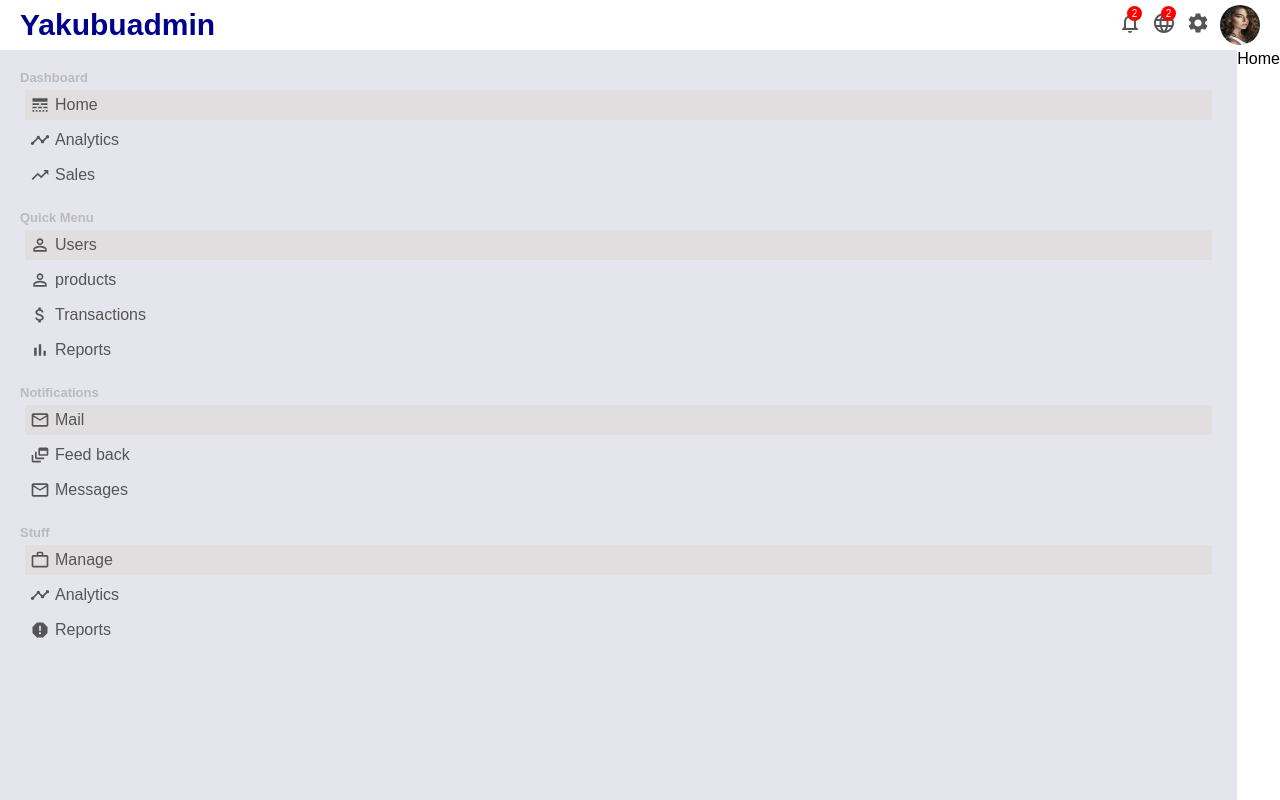
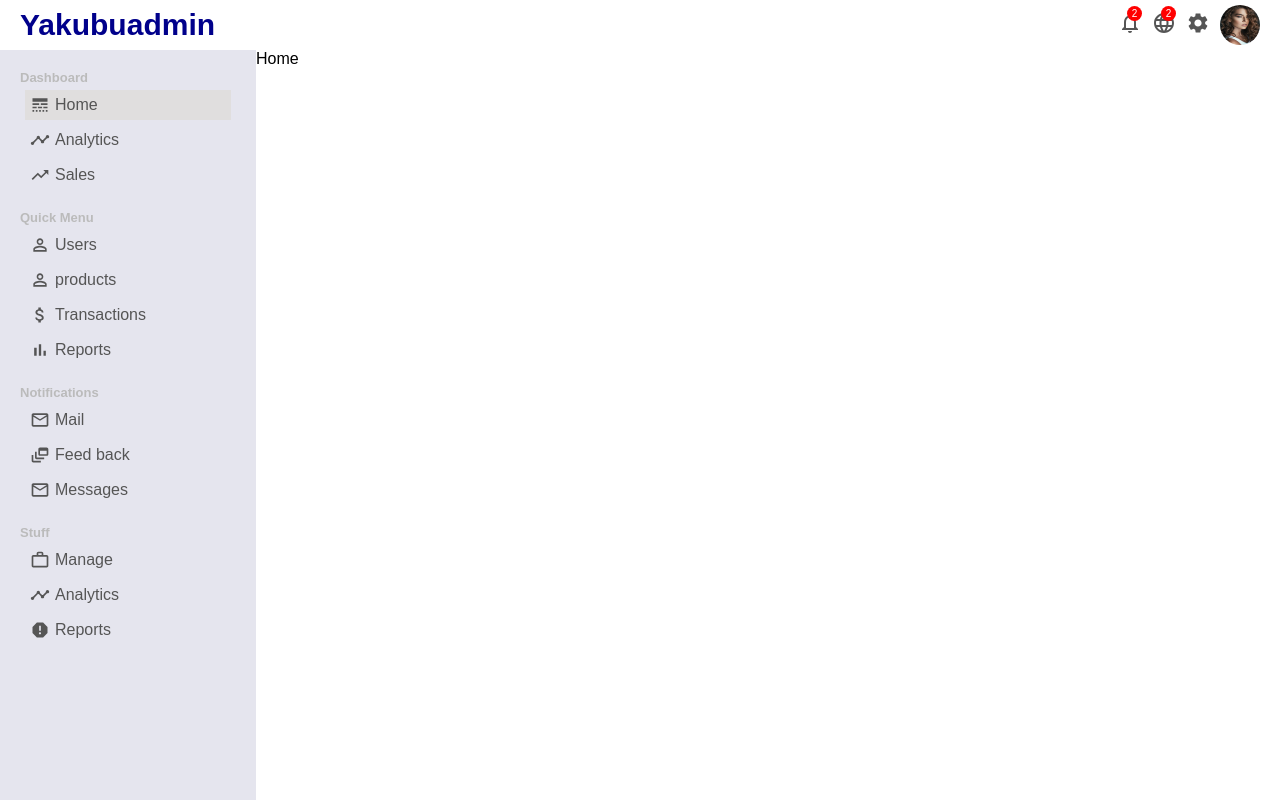
Before and after one commit to YakubuAmidu/admin, a React (Create React App) app: page / in a window 1280 px wide. Built offline with nearby package versions, Linux system fonts and the light colour scheme; a web font is replaced by a local one.

Commit message:
Initial commit

```diff
--- a/src/App.css
+++ b/src/App.css
@@ -1,7 +1,3 @@
 .container {
     display: flex;
 }
-
-.others{
-    flex: 4;
-}
--- a/src/components/sidebar/sidebar.jsx
+++ b/src/components/sidebar/sidebar.jsx
@@ -39,7 +39,7 @@ export default function sidebar(){
                         Quick Menu
                     </h3>
                     <ul className="sidebarList">
-                        <li className="sidebarListItem active">
+                        <li className="sidebarListItem">
                             <PersonOutline className="sidebarIcon"/>
                             Users
                         </li>
@@ -66,7 +66,7 @@ export default function sidebar(){
                         Notifications
                     </h3>
                     <ul className="sidebarList">
-                        <li className="sidebarListItem active">
+                        <li className="sidebarListItem">
                             <MailOutline className="sidebarIcon"/>
                             Mail
                         </li>
@@ -88,7 +88,7 @@ export default function sidebar(){
                         Stuff
                     </h3>
                     <ul className="sidebarList">
-                        <li className="sidebarListItem active">
+                        <li className="sidebarListItem">
                             <WorkOutline className="sidebarIcon"/>
                             Manage
                         </li>
--- a/src/pages/home/Home.css
+++ b/src/pages/home/Home.css
@@ -0,0 +1,3 @@
+.home {
+    flex: 4;
+}
```
Also changed, not shown: src/components/featuredInfo/FeaturedInfo.jsx (added, +16 -0 lines), src/components/featuredInfo/FeaturedInfo.css (added).
